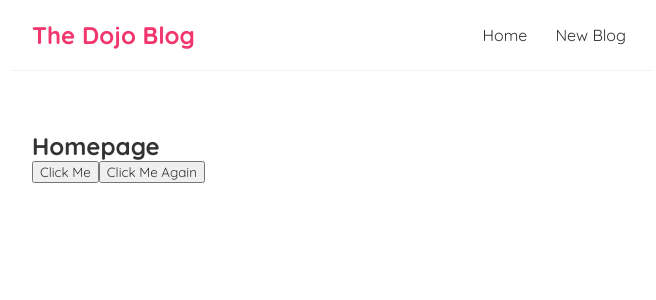
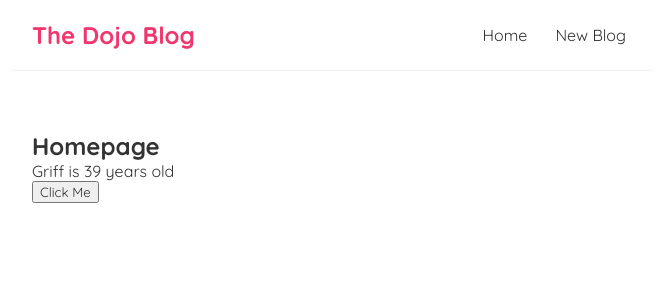
Before and after one commit to dataGriff/react_intro, a React (Create React App) app in the folder app/dojo-blog/: page / in a window 1280 px wide. Shown: the top 300 px of the page, without its empty margins (308-964 px from the left). Built offline with nearby package versions, Linux system fonts and the light colour scheme.

Commit message:
done state hook

```diff
--- a/app/dojo-blog/src/Home.js
+++ b/app/dojo-blog/src/Home.js
@@ -1,19 +1,20 @@
+import { useState } from 'react';
+
 const Home = () => {
+    //let name = "griff";
+    const [name, setName] = useState('Griff');
+    const [age, setAge] = useState(39);
 
-    const handleClick = (e) => {
-        console.log('hello, ninjas', e);
-    }
-
-    const handleClickAgain = (name, e) => {
-        console.log('hello, ' + name, e.target);
+    const handleClick = () => {
+        setName('Mika');
+        setAge(40);
     }
 
         return (
             <div className="home">
                 <h2>Homepage</h2>
-
+                <p>{ name } is { age } years old</p>
                 <button onClick={handleClick}>Click Me</button>
-                <button onClick={(e) => handleClickAgain('griff',e)}>Click Me Again</button>
             </div>
           );
     }
```
Also changed, not shown: 1 other file (tests, documents, lock files or other folders).
